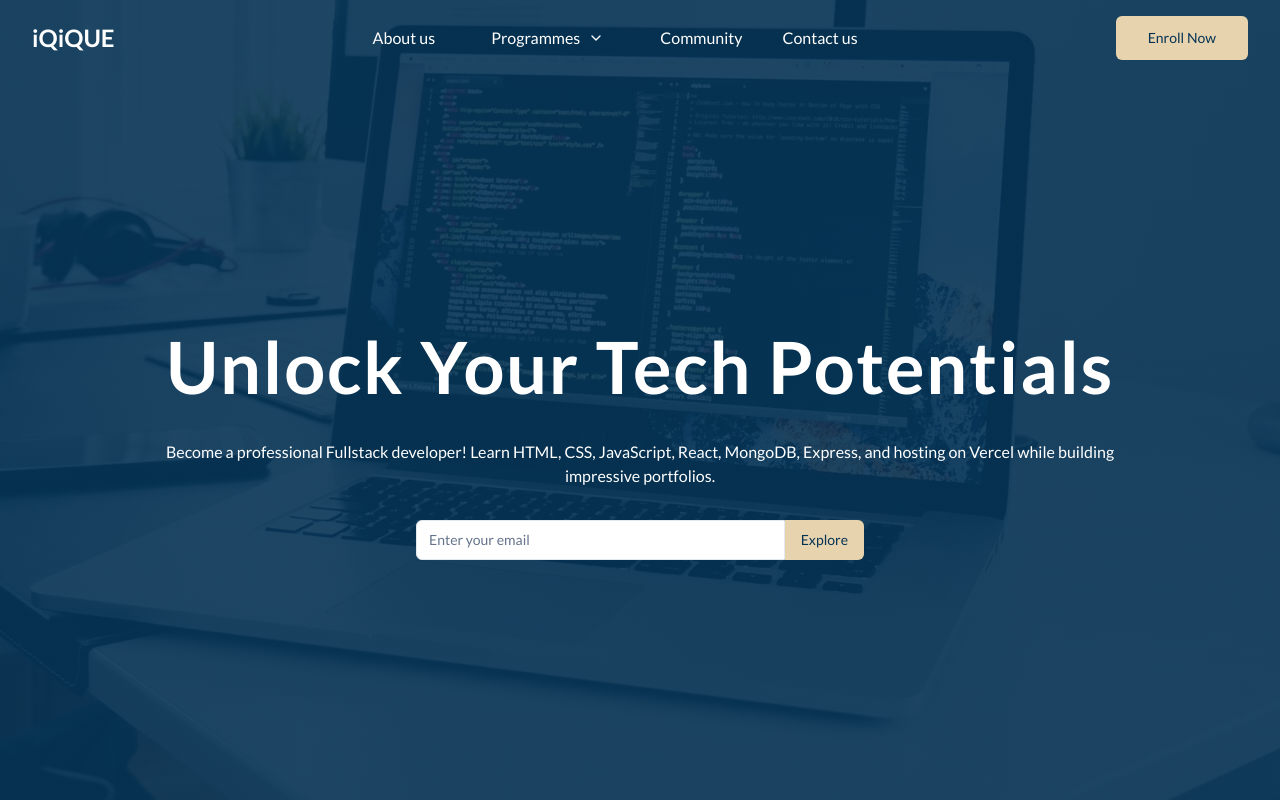
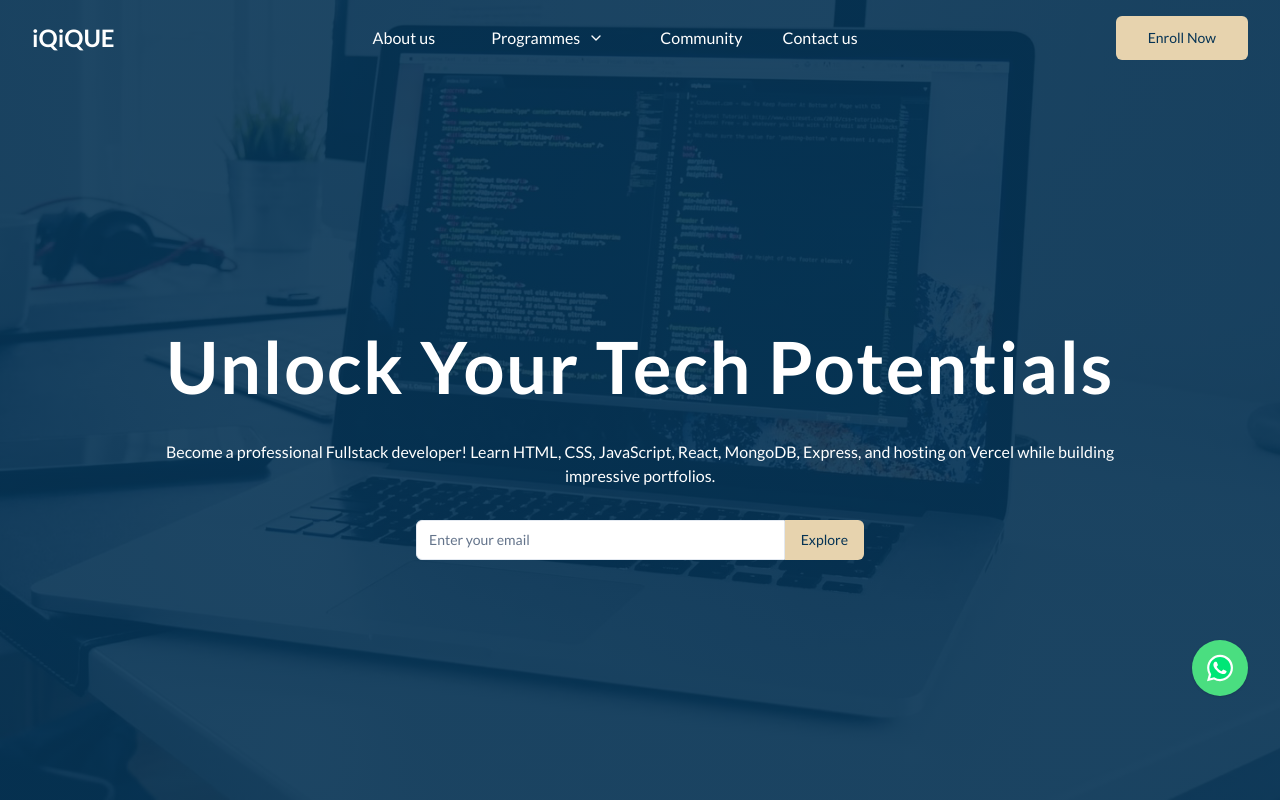
Before and after one commit to tjdibbs/iquehub-web, a Next.js app: page / in a window 1280 px wide. Shown: the top 800 px of the page. Built offline with nearby package versions, Linux system fonts and the light colour scheme.

Commit message:
whatsapp link

```diff
--- a/app/(app)/layout.tsx
+++ b/app/(app)/layout.tsx
@@ -3,6 +3,7 @@ import '../globals.css';
 import { Lato } from 'next/font/google';
 import Footer from '@/components/layout/footer';
 import NextTopLoader from 'nextjs-toploader';
+import WhatsAppLink from '@/components/shared/whatsapp-link';
 
 const lato = Lato({ subsets: ['latin'], weight: ['400', '700', '900'] });
 
@@ -21,6 +22,7 @@ export default function RootLayout({
       <body className={`${lato.className} antialiased`}>
         <NextTopLoader shadow={false} color='#e7d3ae' showSpinner={false} />
         {children}
+        <WhatsAppLink />
         <Footer />
       </body>
     </html>
--- /dev/null
+++ b/components/shared/whatsapp-link.tsx
@@ -0,0 +1,22 @@
+'use client';
+
+import icon from '@/assets/whatsapp-8.svg';
+import Image from 'next/image';
+
+const WhatsAppLink = () => {
+  return (
+    <div
+      role='button'
+      className='fixed right-8 top-[80%] z-[9999999] grid h-14 w-14 cursor-pointer place-items-center rounded-full bg-green-400 shadow hover:bg-green-500'
+    >
+      <Image
+        src={icon}
+        alt='whatsapp'
+        width={20}
+        height={20}
+        className='h-10 w-10 object-contain'
+      />
+    </div>
+  );
+};
+export default WhatsAppLink;
```
Also changed, not shown: assets/whatsapp-3.svg (added), assets/whatsapp-8.svg (added).
